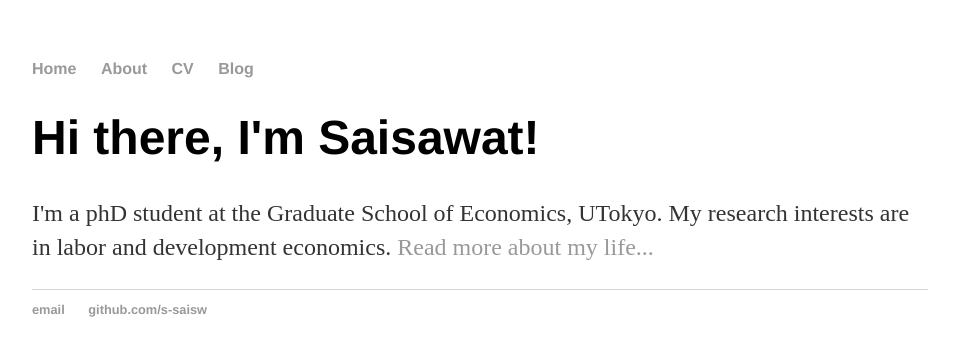
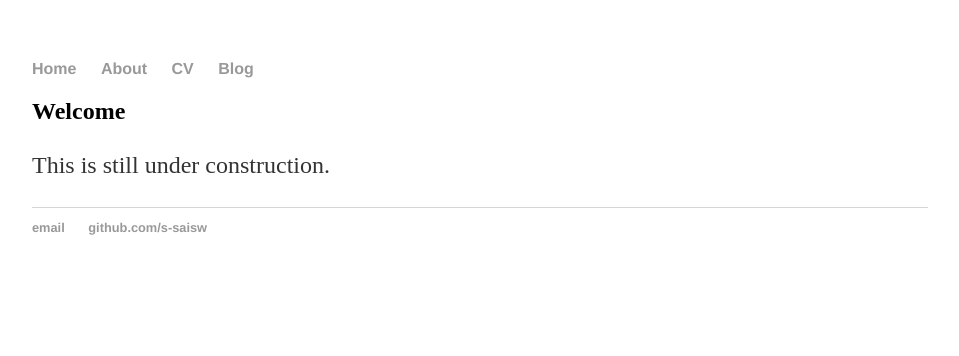
Before and after one commit to s-saisw/s-saisw.github.io, a Jekyll site: the page built from index.md, in a window 1280 px wide. Shown: the top 356 px of the page, without its empty margins (160-1119 px from the left). Built offline with Jekyll 4.4.1, drawn with Linux system fonts in a browser that asks for light colours; our own code applies the rules of GitHub Pages for plain Markdown files.

Commit message:
Update default.html

```diff
--- a/_layouts/default.html
+++ b/_layouts/default.html
@@ -1,7 +1,7 @@
 <!DOCTYPE html>
 <html>
 	<head>
-		<title>Saisawat Samutpradit</title>
+		<title>{{ page.title }}</title>
 		<!-- link to main stylesheet -->
 		<link rel="stylesheet" type="text/css" href="/css/main.css">
 	</head>
@@ -15,10 +15,9 @@
     		</ul>
 		</nav>
 		<div class="container">
-    		<div class="blurb">
-        		<h1>Hi there, I'm Saisawat!</h1>
-				<p>I'm a phD student at the Graduate School of Economics, UTokyo. My research interests are in labor and development economics. <a href="/about">Read more about my life...</a></p>
-    		</div><!-- /.blurb -->
+
+		{{ content }}
+
 		</div><!-- /.container -->
 		<footer>
     		<ul>
```
